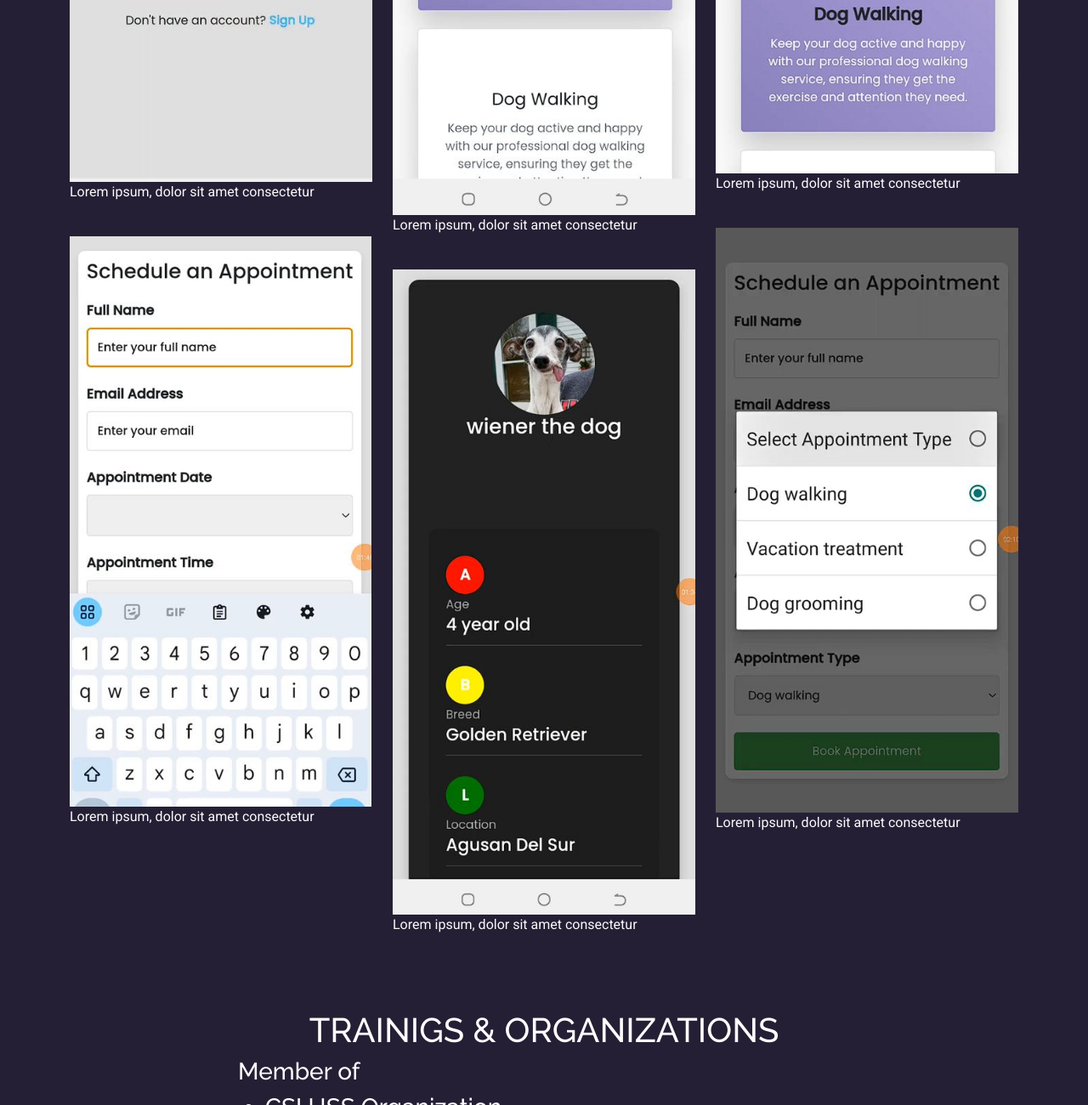
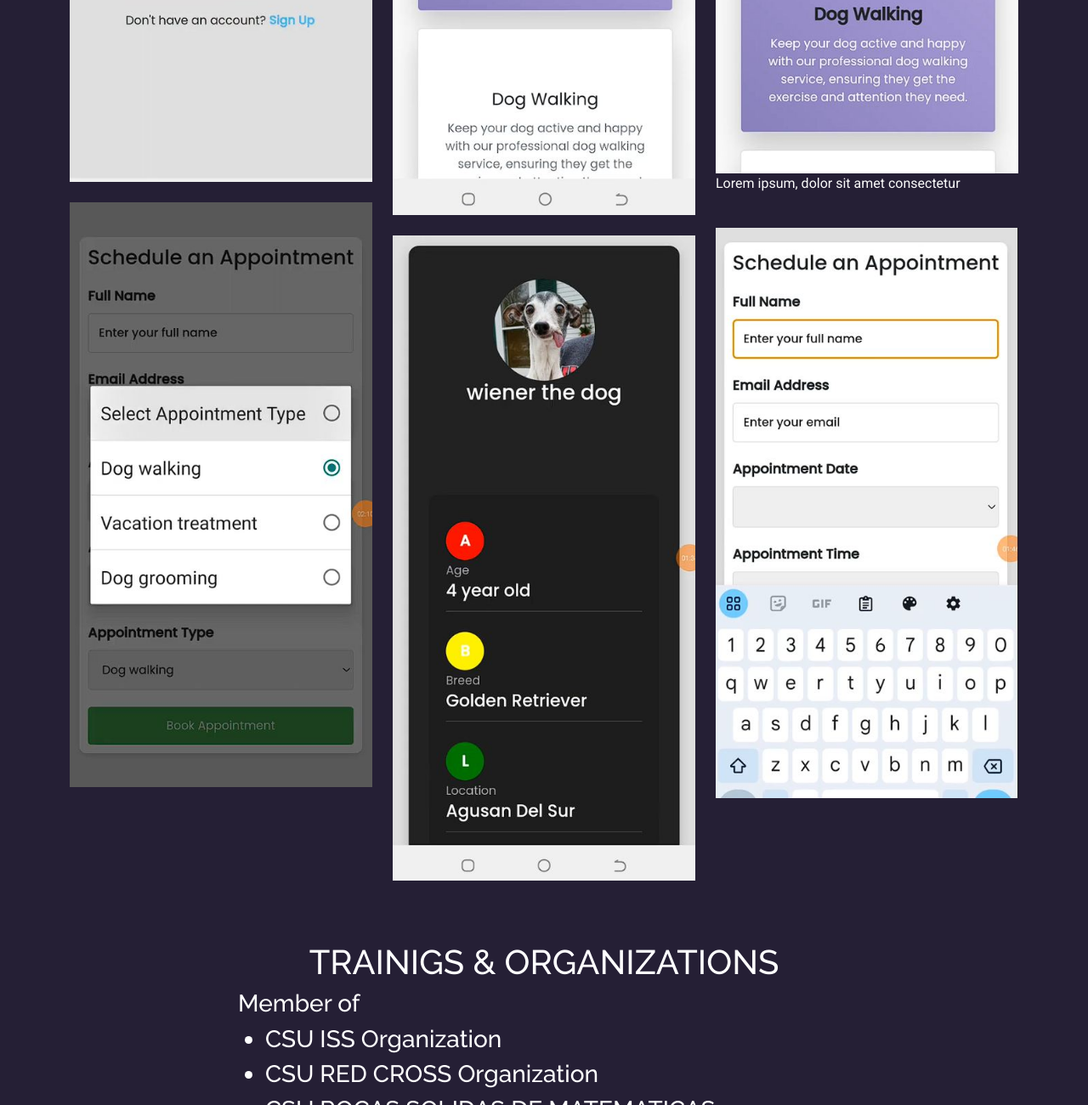
Before and after one commit to jhonluigudes/JhonluiGUDES.github.io, a plain HTML site: page services.html in a window 1280 px wide. Shown: the part 955-2255 px from the top of the page at 85% size. Drawn offline with Linux system fonts and the light colour scheme.

Commit message:
Update services.html

```diff
--- a/services.html
+++ b/services.html
@@ -103,7 +103,7 @@
                 <img src="assets/img/111111111111111111111.jpg" class="img-fluid" alt="">
                 <div class="portfolio-info">
 
-                  <p>Lorem ipsum, dolor sit amet consectetur</p>
+
 
                 </div>
               </div>
@@ -113,7 +113,7 @@
               <div class="portfolio-content h-100">
                 <img src="assets/img/22222222222222222222222222222.jpg" class="img-fluid" alt="">
                 <div class="portfolio-info">
-                  <p>Lorem ipsum, dolor sit amet consectetur</p>
+
 
                 </div>
               </div>
@@ -134,7 +134,7 @@
               <div class="portfolio-content h-100">
                 <img src="assets/img/6666666666666666666666.jpg " class="img-fluid" alt="">
                 <div class="portfolio-info">
-                  <p>Lorem ipsum, dolor sit amet consectetur</p>
+
 
                 </div>
               </div>
@@ -144,7 +144,7 @@
               <div class="portfolio-content h-100">
                 <img src="assets/img/55555555555555.jpg" class="img-fluid" alt="">
                 <div class="portfolio-info">
-                  <p>Lorem ipsum, dolor sit amet consectetur</p>
+
 
                 </div>
               </div>
@@ -154,7 +154,7 @@
               <div class="portfolio-content h-100">
                 <img src="assets/img/4444444444444444444.jpg  " class="img-fluid" alt="">
                 <div class="portfolio-info">
-                  <p>Lorem ipsum, dolor sit amet consectetur</p>
+
 
               </div>
             </div><!-- End Portfolio Item -->
```
